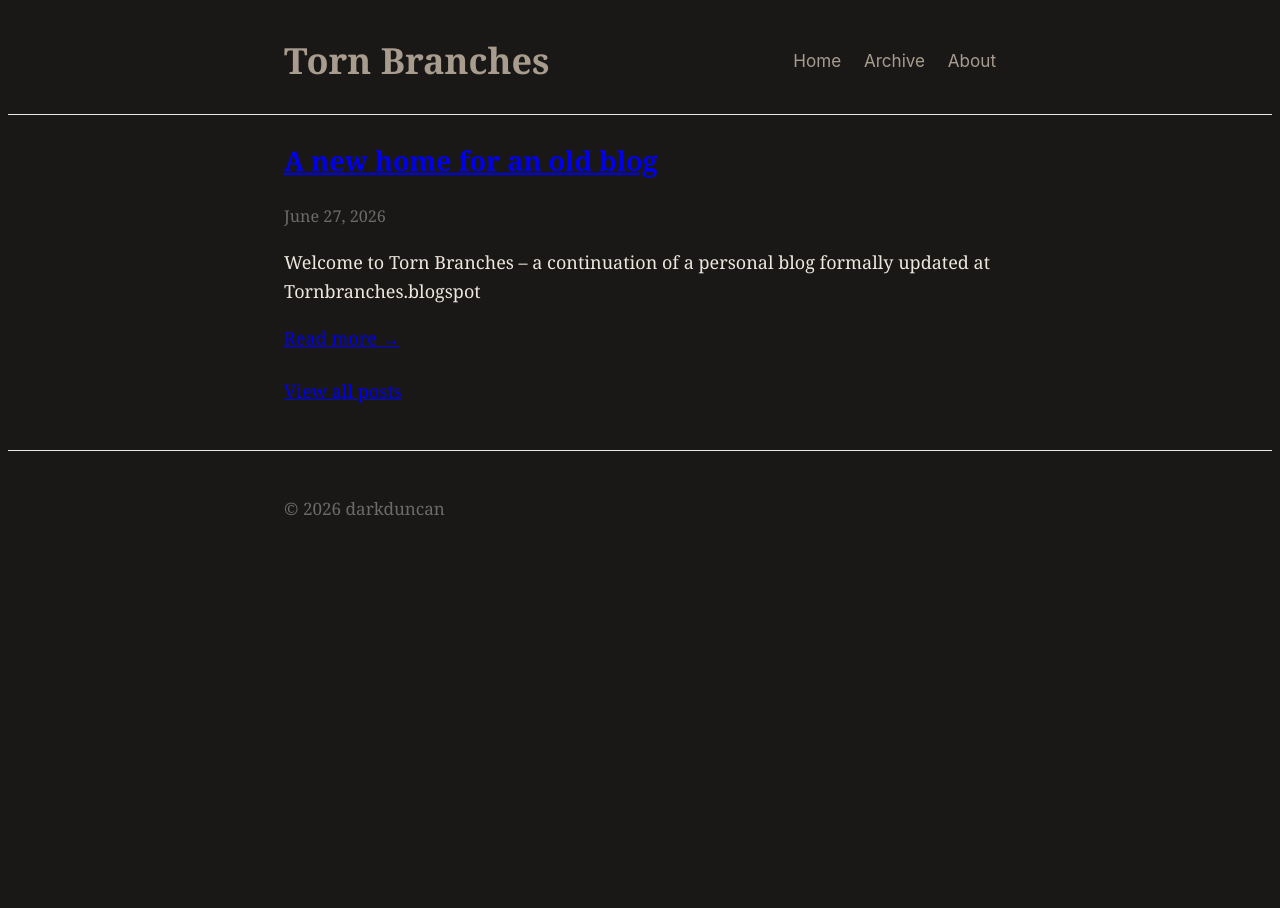
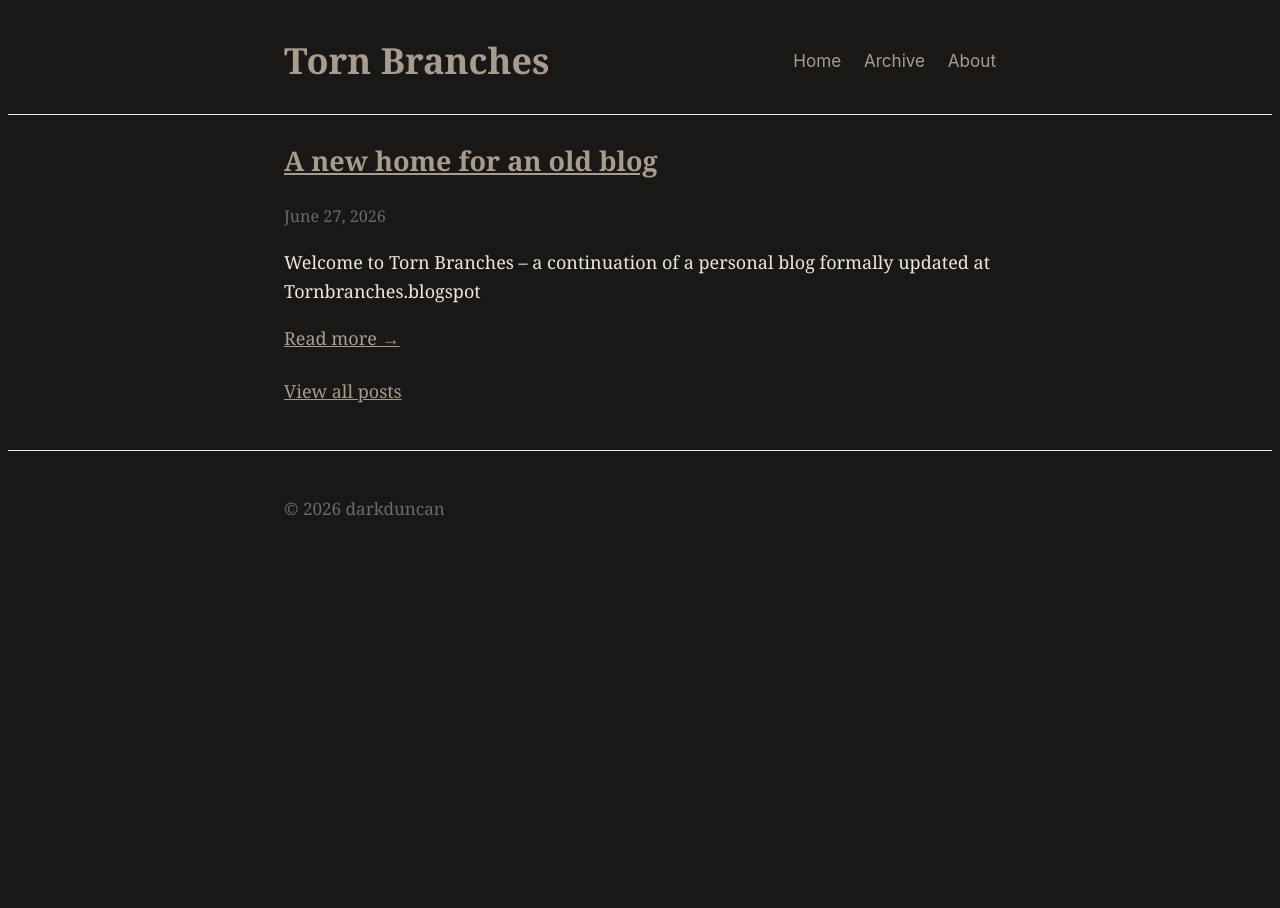
Before and after one commit to darkduncan/Torn-Branches, a Jekyll site: the page built from index.md, in a window 1280 px wide. Built offline with Jekyll 4.4.1, drawn with Linux system fonts in a browser that asks for light colours.

Commit message:
Add global link color styling to override browser defaults

```diff
--- a/assets/css/style.scss
+++ b/assets/css/style.scss
@@ -25,6 +25,10 @@ html, body {
   -moz-osx-font-smoothing: grayscale;
   line-height: 1.6;
   font-size: 18px;
+}
+
+a {
+  color: $link;
 }
 
 .container {
```
